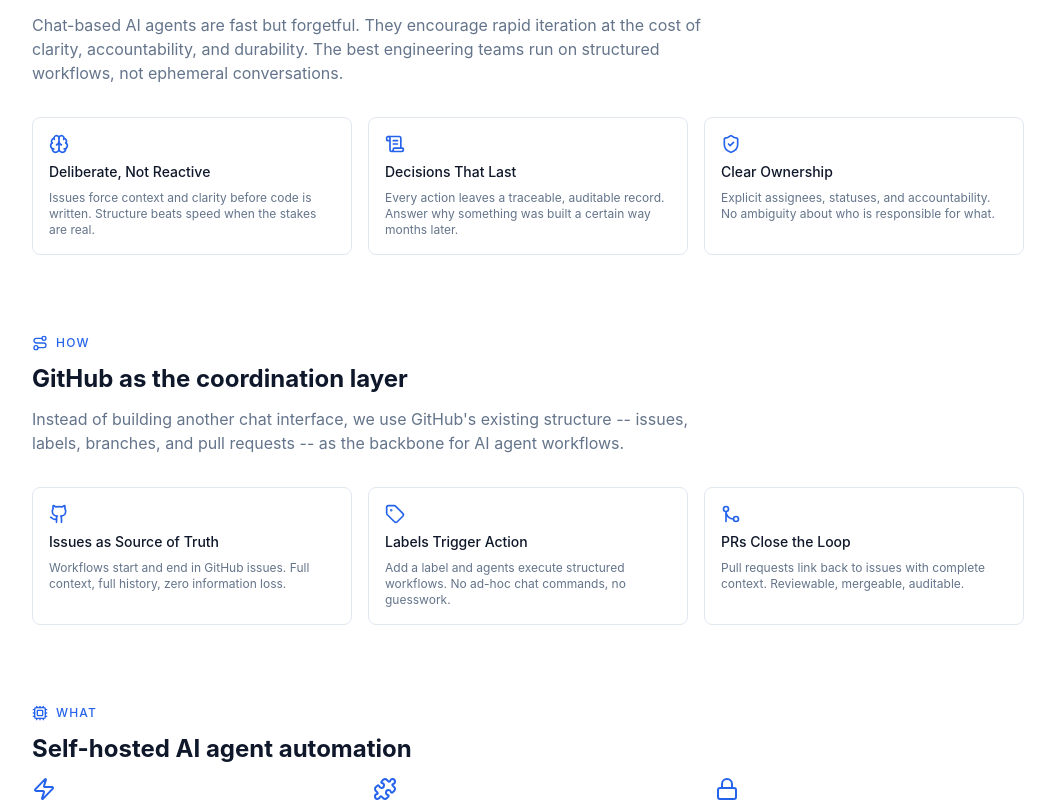
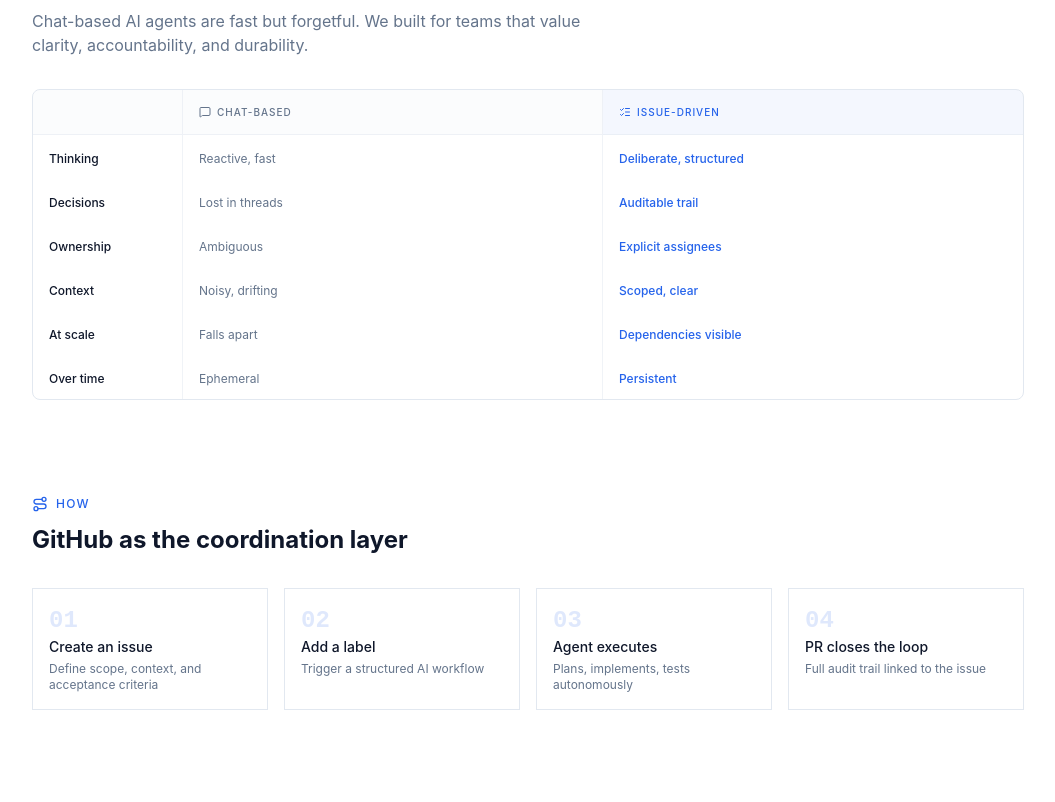
Before and after one commit to xeroc/polycode, a React (Vite) app in the folder apps/landing/: page / in a window 1280 px wide. Shown: the part 680-1482 px from the top of the page, without its empty margins (112-1167 px from the left). Built offline with nearby package versions, Linux system fonts and the light colour scheme.

Commit message:
🎨 style: improve landing page with a table

```diff
--- a/apps/landing/src/pages/Home.tsx
+++ b/apps/landing/src/pages/Home.tsx
@@ -11,14 +11,11 @@
   Lock,
   GitBranch,
   Layers,
-  Brain,
-  ScrollText,
-  ShieldCheck,
-  Tag,
-  GitMerge,
   Target,
   Route,
   Cpu,
+  MessageSquare,
+  ListChecks,
 } from "lucide-react";
 import { motion } from "framer-motion";
 import { useState } from "react";
@@ -45,45 +42,39 @@
   },
 ];
 
-const whyReasons = [
+const approachComparison = [
   {
-    icon: Brain,
-    title: "Deliberate, Not Reactive",
-    description:
-      "Issues force context and clarity before code is written. Structure beats speed when the stakes are real.",
+    aspect: "Thinking",
+    chat: "Reactive, fast",
+    issue: "Deliberate, structured",
+  },
+  { aspect: "Decisions", chat: "Lost in threads", issue: "Auditable trail" },
+  { aspect: "Ownership", chat: "Ambiguous", issue: "Explicit assignees" },
+  { aspect: "Context", chat: "Noisy, drifting", issue: "Scoped, clear" },
+  { aspect: "At scale", chat: "Falls apart", issue: "Dependencies visible" },
+  { aspect: "Over time", chat: "Ephemeral", issue: "Persistent" },
+];
+
+const howSteps = [
+  {
+    step: "01",
+    title: "Create an issue",
+    description: "Define scope, context, and acceptance criteria",
   },
   {
-    icon: ScrollText,
-    title: "Decisions That Last",
-    description:
-      "Every action leaves a traceable, auditable record. Answer why something was built a certain way months later.",
+    step: "02",
+    title: "Add a label",
+    description: "Trigger a structured AI workflow",
   },
   {
-    icon: ShieldCheck,
-    title: "Clear Ownership",
-    description:
-      "Explicit assignees, statuses, and accountability. No ambiguity about who is responsible for what.",
-  },
-];
-
-const howApproach = [
-  {
-    icon: Github,
-    title: "Issues as Source of Truth",
-    description:
-      "Workflows start and end in GitHub issues. Full context, full history, zero information loss.",
+    step: "03",
+    title: "Agent executes",
+    description: "Plans, implements, tests autonomously",
   },
   {
-    icon: Tag,
-    title: "Labels Trigger Action",
-    description:
-      "Add a label and agents execute structured workflows. No ad-hoc chat commands, no guesswork.",
-  },
-  {
-    icon: GitMerge,
-    title: "PRs Close the Loop",
-    description:
-      "Pull requests link back to issues with complete context. Reviewable, mergeable, auditable.",
+    step: "04",
+    title: "PR closes the loop",
+    description: "Full audit trail linked to the issue",
   },
 ];
 
@@ -247,67 +238,84 @@
       {/* Golden Circle: Why → How → What */}
       <section className="py-20" id="why">
         {/* WHY */}
-        <div className="mb-20">
+        <div className="mb-24">
           <div className="flex items-center gap-2 mb-3">
             <Target className="h-4 w-4 text-primary" />
             <span className="text-xs font-medium uppercase tracking-widest text-primary">
               Why
             </span>
           </div>
-          <h2 className="text-2xl font-bold mb-3">
-            We believe structure beats speed
-          </h2>
-          <p className="text-muted-foreground mb-8 max-w-2xl">
-            Chat-based AI agents are fast but forgetful. They encourage rapid
-            iteration at the cost of clarity, accountability, and durability.
-            The best engineering teams run on structured workflows, not
-            ephemeral conversations.
+          <h2 className="text-2xl font-bold mb-2">Structure beats speed</h2>
+          <p className="text-muted-foreground mb-8 max-w-xl">
+            Chat-based AI agents are fast but forgetful. We built for teams that
+            value clarity, accountability, and durability.
           </p>
-          <div className="grid gap-4 md:grid-cols-3">
-            {whyReasons.map((item, index) => (
-              <motion.div
-                key={item.title}
-                initial={{ opacity: 0, y: 10 }}
-                animate={{ opacity: 1, y: 0 }}
-                transition={{ duration: 0.3, delay: index * 0.1 }}
-                className="bg-card border-border rounded-lg border p-4 space-y-2"
+          <div className="border border-border rounded-lg overflow-hidden">
+            <div className="grid grid-cols-[150px_1fr_1fr]">
+              <div className="bg-muted/30 px-4 py-2.5 border-b border-r border-border/50">
+                <span className="text-[10px] font-medium uppercase tracking-widest text-muted-foreground">
+                  &nbsp;
+                </span>
+              </div>
+              <div className="bg-muted/30 px-4 py-2.5 border-b border-r border-border/50 flex items-center gap-1.5">
+                <MessageSquare className="h-3 w-3 text-muted-foreground" />
+                <span className="text-[10px] font-medium uppercase tracking-widest text-muted-foreground">
+                  Chat-based
+                </span>
+              </div>
+              <div className="bg-primary/5 px-4 py-2.5 border-b border-border/50 flex items-center gap-1.5">
+                <ListChecks className="h-3 w-3 text-primary" />
+                <span className="text-[10px] font-medium uppercase tracking-widest text-primary">
+                  Issue-driven
+                </span>
+              </div>
+            </div>
+            {approachComparison.map((row) => (
+              <div
+                key={row.aspect}
+                className={`grid grid-cols-[150px_1fr_1fr]`}
               >
-                <item.icon className="h-5 w-5 text-primary" />
-                <h3 className="font-medium text-sm">{item.title}</h3>
-                <p className="text-xs text-muted-foreground">
-                  {item.description}
-                </p>
-              </motion.div>
+                <div className="px-4 py-2.5 border-r border-border/50">
+                  <span className="text-xs font-medium">{row.aspect}</span>
+                </div>
+                <div className="px-4 py-2.5 border-r border-border/50">
+                  <span className="text-xs text-muted-foreground">
+                    {row.chat}
+                  </span>
+                </div>
+                <div className="px-4 py-2.5">
+                  <span className="text-xs text-primary font-medium">
+                    {row.issue}
+                  </span>
+                </div>
+              </div>
             ))}
           </div>
         </div>
 
         {/* HOW */}
-        <div className="mb-20">
+        <div className="mb-24">
           <div className="flex items-center gap-2 mb-3">
             <Route className="h-4 w-4 text-primary" />
             <span className="text-xs font-medium uppercase tracking-widest text-primary">
               How
             </span>
           </div>
-          <h2 className="text-2xl font-bold mb-3">
+          <h2 className="text-2xl font-bold mb-8">
             GitHub as the coordination layer
           </h2>
-          <p className="text-muted-foreground mb-8 max-w-2xl">
-            Instead of building another chat interface, we use GitHub's existing
-            structure -- issues, labels, branches, and pull requests -- as the
-            backbone for AI agent workflows.
-          </p>
-          <div className="grid gap-4 md:grid-cols-3">
-            {howApproach.map((item, index) => (
+          <div className="grid gap-4 md:grid-cols-4">
+            {howSteps.map((item, index) => (
               <motion.div
-                key={item.title}
+                key={item.step}
                 initial={{ opacity: 0, y: 10 }}
                 animate={{ opacity: 1, y: 0 }}
                 transition={{ duration: 0.3, delay: index * 0.1 }}
-                className="bg-card border-border rounded-lg border p-4 space-y-2"
+                className="bg-card border-border border p-4 space-y-1"
               >
-                <item.icon className="h-5 w-5 text-primary" />
+                <span className="text-2xl font-bold text-primary/15 font-mono">
+                  {item.step}
+                </span>
                 <h3 className="font-medium text-sm">{item.title}</h3>
                 <p className="text-xs text-muted-foreground">
                   {item.description}
@@ -325,23 +333,21 @@
               What
             </span>
           </div>
-          <h2 className="text-2xl font-bold mb-3">
+          <h2 className="text-2xl font-bold mb-8">
             Self-hosted AI agent automation
           </h2>
-          <div className="grid gap-8 md:grid-cols-3">
+          <div className="grid gap-4 md:grid-cols-3">
             {features.map((feature, index) => (
               <motion.div
                 key={feature.title}
                 initial={{ opacity: 0, y: 10 }}
                 animate={{ opacity: 1, y: 0 }}
                 transition={{ duration: 0.3, delay: index * 0.1 }}
-                className="space-y-2"
+                className="bg-card border-border border p-4 space-y-2"
               >
-                <div className="text-primary">
-                  <feature.icon className="h-6 w-6" />
-                </div>
+                <feature.icon className="h-5 w-5 text-primary" />
                 <h3 className="font-medium text-sm">{feature.title}</h3>
-                <p className="text-sm text-muted-foreground">
+                <p className="text-xs text-muted-foreground">
                   {feature.description}
                 </p>
               </motion.div>
```
